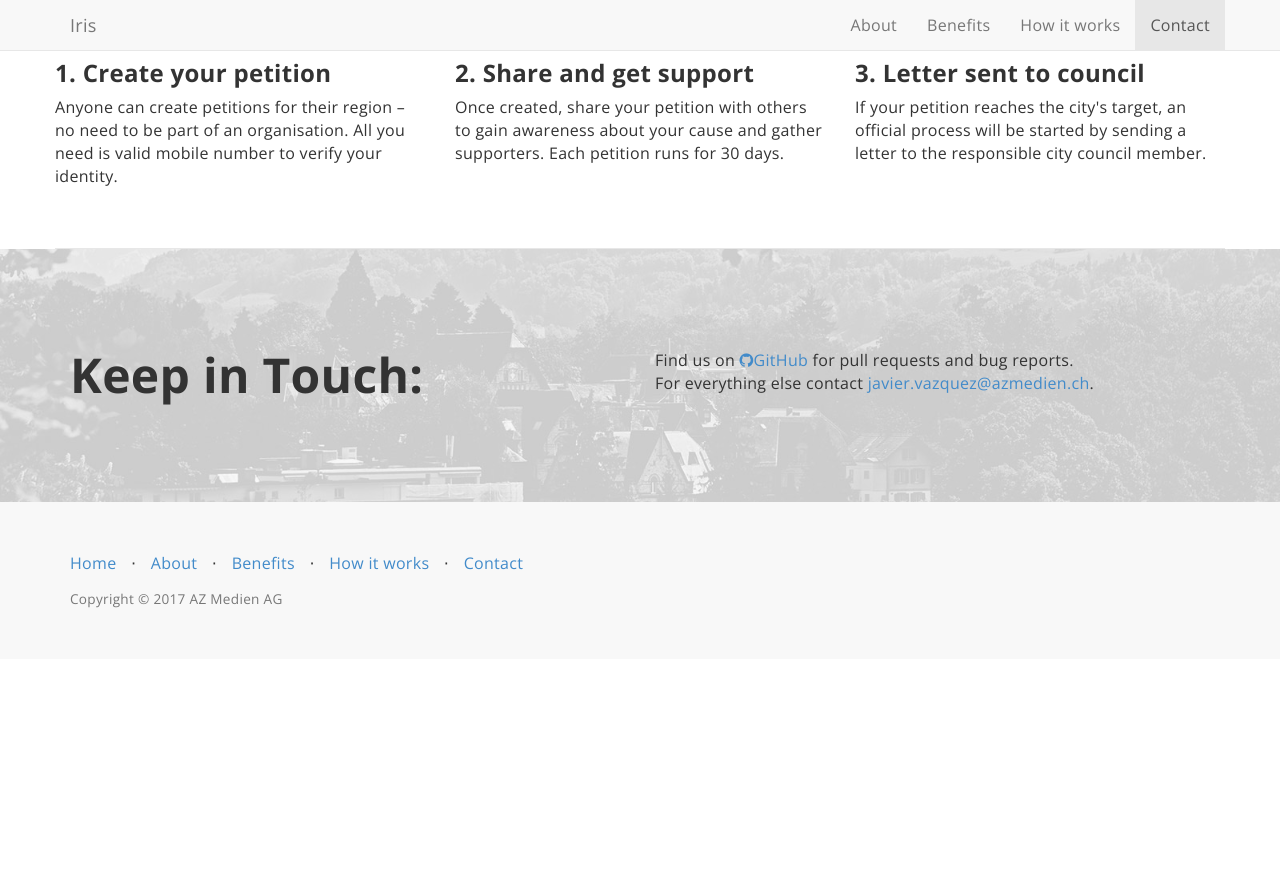
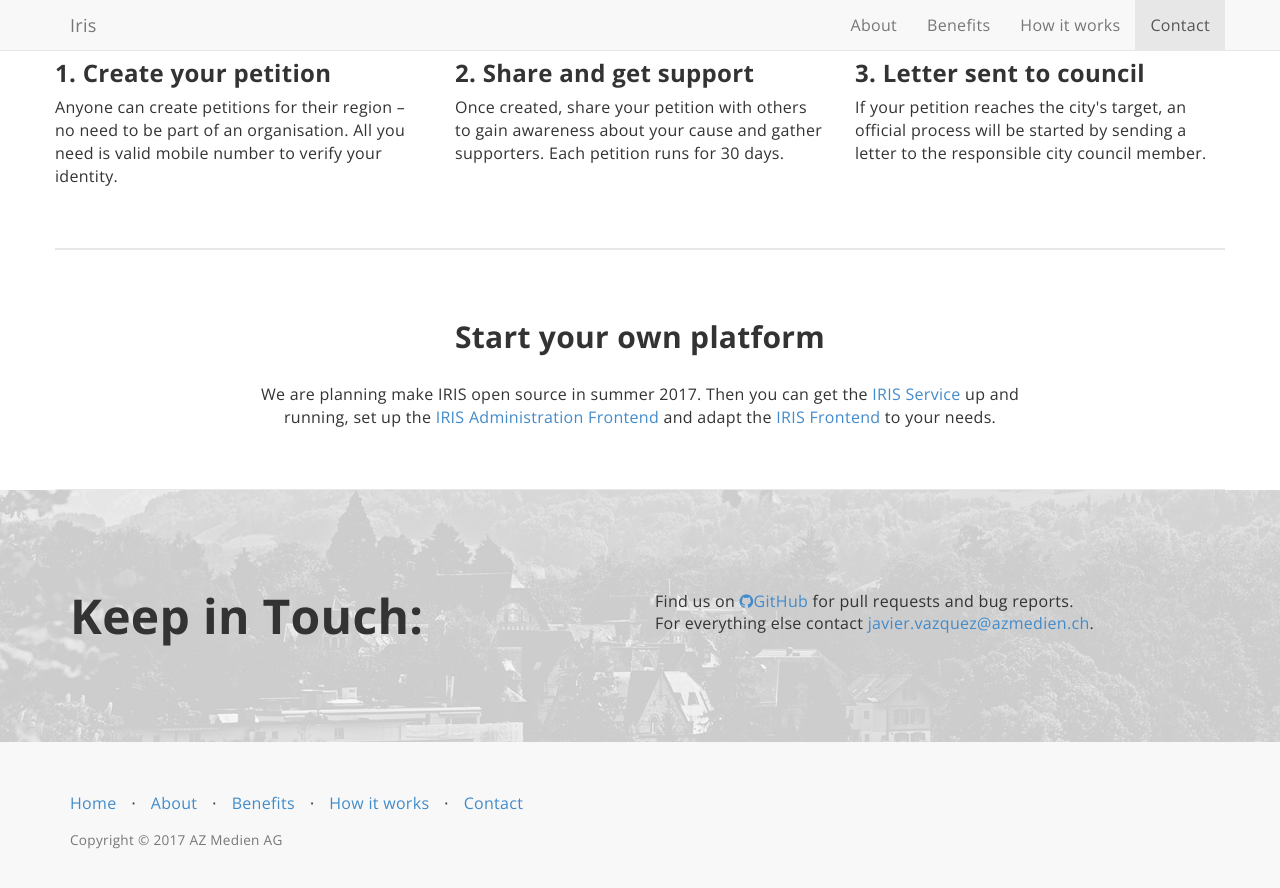
Before and after one commit to iris-dni/iris-landing-page, a Jekyll site: the page built from index.html, in a window 1280 px wide and 900 px high, scrolled down 2017 px. Shown: the top 888 px of the window. Built offline with Jekyll 4.4.1, drawn with Linux system fonts in a browser that asks for light colours; nearby versions of some CDN libraries; library files that are not in the unit come from our copies; before the commit the page ends 2676 px from its top, so only the background shows below that.

Commit message:
Add "Start your own platform" section

```diff
--- /dev/null
+++ b/_includes/getting_started.html
@@ -0,0 +1,15 @@
+<section id="getting-started" class="container content-section-b text-center">
+  <h2 class="section-heading">Start your own platform</h2>
+
+  <div class="row">
+    <div class="col-lg-8 col-lg-offset-2">
+      <p>We are planning make IRIS open source in summer 2017. Then you can get
+      the <a href="https://github.com/iris-dni/iris-service">IRIS Service</a>
+      up and running, set up the
+      <a href="https://github.com/iris-dni/iris-admin">IRIS Administration
+      Frontend</a> and adapt the
+      <a href="https://github.com/iris-dni/iris-frontend">IRIS Frontend</a> to
+      your needs.</p>
+    </div>
+  </div>
+</section>
--- a/_layouts/default.html
+++ b/_layouts/default.html
@@ -7,6 +7,7 @@
         {% include about.html %}
         {% include page_content.html %}
         {% include how_it_works.html %}
+        {% include getting_started.html %}
         {% include contact.html %}
         {% include footer.html %}
         {% include js.html %}
```
